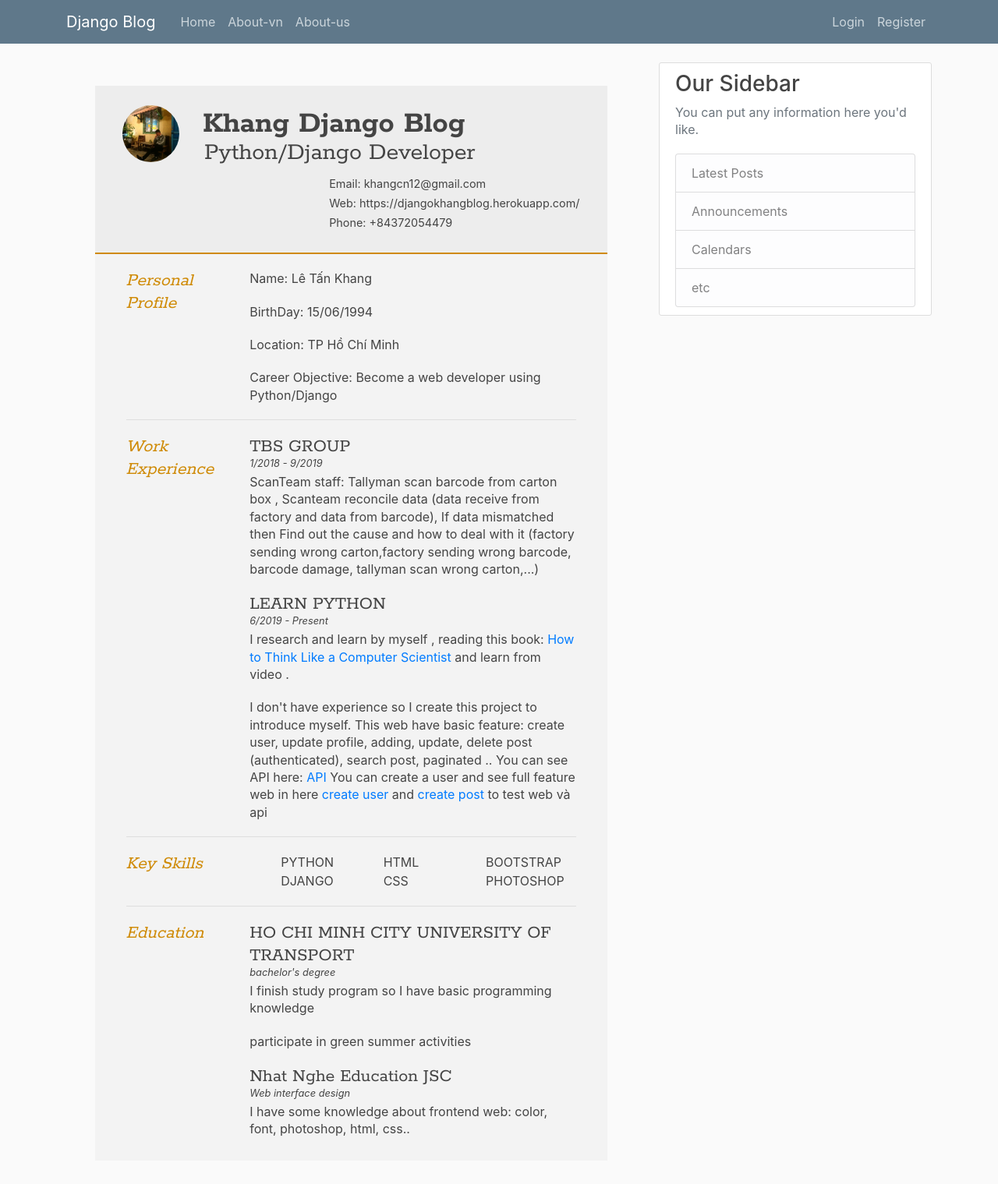
After one commit to letankhang/djangokhangblog, a Django app: page /about-us/ in a window 1280 px wide. The commit adds this page. Shown: the whole page at 78% size. Run offline with Django 3.2, Linux system fonts and the light colour scheme; some libraries are stand-ins or nearby versions.

Commit message:
Update CV english

```diff
--- /dev/null
+++ b/blog/templates/blog/about_us.html
@@ -0,0 +1,127 @@
+{% extends "blog/base.html" %}
+{% block content %}
+<div id="cv" class="instaFade">
+    <div class="mainDetails">
+        <div id="headshot" class="quickFade">
+            <img src="../../media/khang.jpg" alt="Khang's picture"/>
+        </div>
+
+        <div id="name">
+            <h1 class="quickFade delayTwo">Khang Django Blog</h1>
+            <h2 class="quickFade delayThree">Python/Django Developer</h2>
+        </div>
+
+        <div id="contactDetails" class="quickFade delayFour">
+            <ul>
+                <li>Email: <a href="mailto:khangcn12@gmail.com" target="_blank">khangcn12@gmail.com</a></li>
+                <li>Web: <a href="https://djangokhangblog.herokuapp.com/" target="_blank">https://djangokhangblog.herokuapp.com/</a></li>
+                <li>Phone: +84372054479</li>
+            </ul>
+        </div>
+        <div class="clear"></div>
+    </div>
+
+    <div id="mainArea" class="quickFade delayFive">
+        <section>
+            <article>
+                <div class="sectionTitle">
+                    <h1>Personal Profile</h1>
+                </div>
+
+                <div class="sectionContent">
+                    <p>Name: Lê Tấn Khang <br></p>
+                    <p>BirthDay: 15/06/1994 <br></p>
+                    <p>Location: TP Hồ Chí Minh <br></p>
+                    <p>Career Objective: Become a web developer using Python/Django<br></p>
+                </div>
+            </article>
+            <div class="clear"></div>
+        </section>
+
+
+        <section>
+            <div class="sectionTitle">
+                <h1>Work Experience</h1>
+            </div>
+
+            <div class="sectionContent">
+                <article>
+                    <h2>TBS GROUP</h2>
+                    <p class="subDetails">1/2018 - 9/2019</p>
+                    <p>ScanTeam staff: Tallyman scan barcode from carton box , Scanteam reconcile data
+                        (data receive from factory and data from barcode), If data mismatched then
+                        Find out the cause and how to deal with it
+                        (factory sending wrong carton,factory sending wrong barcode,
+                        barcode damage, tallyman scan wrong carton,...)
+                    </p>
+                </article>
+                <article>
+                    <h2>LEARN PYTHON</h2>
+                    <p class="subDetails">6/2019 - Present</p>
+                    <p>I research and learn by myself , reading this book:
+                        <a href="http://openbookproject.net/thinkcs/python/english3e/" target="_blank">
+                            How to Think Like a Computer Scientist
+                        </a>
+                        and learn from video .<br>
+                    </p>
+                    <p>
+                        I don't have experience so I create this project to introduce myself.
+                        This web have basic feature: create user, update profile, adding, update, delete post
+                        (authenticated), search post, paginated ..
+                        You can see API here:
+                        <a href="https://djangokhangblog.herokuapp.com/api" target="_blank">API</a>
+                        You can create a user and see full feature web in here
+                        <a href="https://djangokhangblog.herokuapp.com/register/" target="_blank">create user </a>
+                        and <a href="https://djangokhangblog.herokuapp.com/post/create/" target="_blank">create post</a>
+                        to test web và api
+                    </p>
+                </article>
+            </div>
+            <div class="clear"></div>
+        </section>
+
+
+        <section>
+            <div class="sectionTitle">
+                <h1>Key Skills</h1>
+            </div>
+
+            <div class="sectionContent">
+                <ul class="keySkills">
+                    <li>PYTHON</li>
+                    <li>DJANGO</li>
+                    <li></li>
+                    <li>HTML</li>
+                    <li>CSS</li>
+                    <li>BOOTSTRAP</li>
+                    <li>PHOTOSHOP</li>
+                </ul>
+            </div>
+            <div class="clear"></div>
+        </section>
+
+
+        <section>
+            <div class="sectionTitle">
+                <h1>Education</h1>
+            </div>
+
+            <div class="sectionContent">
+                <article>
+                    <h2>HO CHI MINH CITY UNIVERSITY OF TRANSPORT</h2>
+                    <p class="subDetails">bachelor's degree</p>
+                    <p>I finish study program so I have basic programming knowledge<br></p>
+                    <p>participate in green summer activities<br></p>
+                </article>
+                <article>
+                    <h2>Nhat Nghe Education JSC</h2>
+                    <p class="subDetails">Web interface design</p>
+                    <p>I have some knowledge about frontend web: color, font, photoshop, html, css.. <br></p>
+                </article>
+            </div>
+            <div class="clear"></div>
+        </section>
+
+    </div>
+</div>
+{% endblock content %}
--- a/blog/templates/blog/about.html
+++ b/blog/templates/blog/about_vn.html
@@ -1,6 +1,5 @@
 {% extends "blog/base.html" %}
 {% block content %}
-<body id="top">
 <div id="cv" class="instaFade">
     <div class="mainDetails">
         <div id="headshot" class="quickFade">
@@ -127,5 +126,4 @@
 
     </div>
 </div>
-</body>
 {% endblock content %}
--- a/blog/templates/blog/base.html
+++ b/blog/templates/blog/base.html
@@ -22,7 +22,7 @@
         <title>Khang blog</title>
     {% endif %}
 </head>
-<body>
+<body id="top">
 
 
     <header class="site-header">
@@ -35,7 +35,8 @@
           <div class="collapse navbar-collapse" id="navbarToggle">
             <div class="navbar-nav mr-auto">
               <a class="nav-item nav-link" href="{% url 'blog-home' %}">Home</a>
-              <a class="nav-item nav-link" href="{% url 'blog-about' %}">About</a>
+              <a class="nav-item nav-link" href="{% url 'blog-about-vn' %}">About-vn</a>
+              <a class="nav-item nav-link" href="{% url 'blog-about-us' %}">About-us</a>
             </div>
             <!-- Navbar Right Side -->
             <div class="navbar-nav">
@@ -69,14 +70,13 @@
         <div class="col-md-4">
           <div class="content-section">
             <h3>Our Sidebar</h3>
-            <p class='text-muted'>You can put any information here you'd like.
+              <p class='text-muted'>You can put any information here you'd like.</p>
               <ul class="list-group">
                 <li class="list-group-item list-group-item-light">Latest Posts</li>
                 <li class="list-group-item list-group-item-light">Announcements</li>
                 <li class="list-group-item list-group-item-light">Calendars</li>
                 <li class="list-group-item list-group-item-light">etc</li>
               </ul>
-            </p>
           </div>
         </div>
       </div>
--- a/blog/urls.py
+++ b/blog/urls.py
@@ -12,7 +12,8 @@ from .views import (
 
 urlpatterns = [
     path('', PostListView.as_view(), name='blog-home'),
-    path('about/', views.about, name='blog-about'),
+    path('about-vn/', views.about_vn, name='blog-about-vn'),
+    path('about-us/', views.about_us, name='blog-about-us'),
 
     path('user/<str:username>/', UserPostListView.as_view(), name='user-posts'),
     path('search/', SearchResultsView.as_view(), name='search_results'),
--- a/blog/views.py
+++ b/blog/views.py
@@ -85,8 +85,11 @@ class PostDeleteView(LoginRequiredMixin, UserPassesTestMixin, DeleteView):
 
 
 
-def about(request):
-    return render(request, 'blog/about.html', {'title':'About'})
+def about_vn(request):
+    return render(request, 'blog/about_vn.html', {'title':'About'})
+
+def about_us(request):
+    return render(request, 'blog/about_us.html', {'title':'About'})
 
 
 
```
